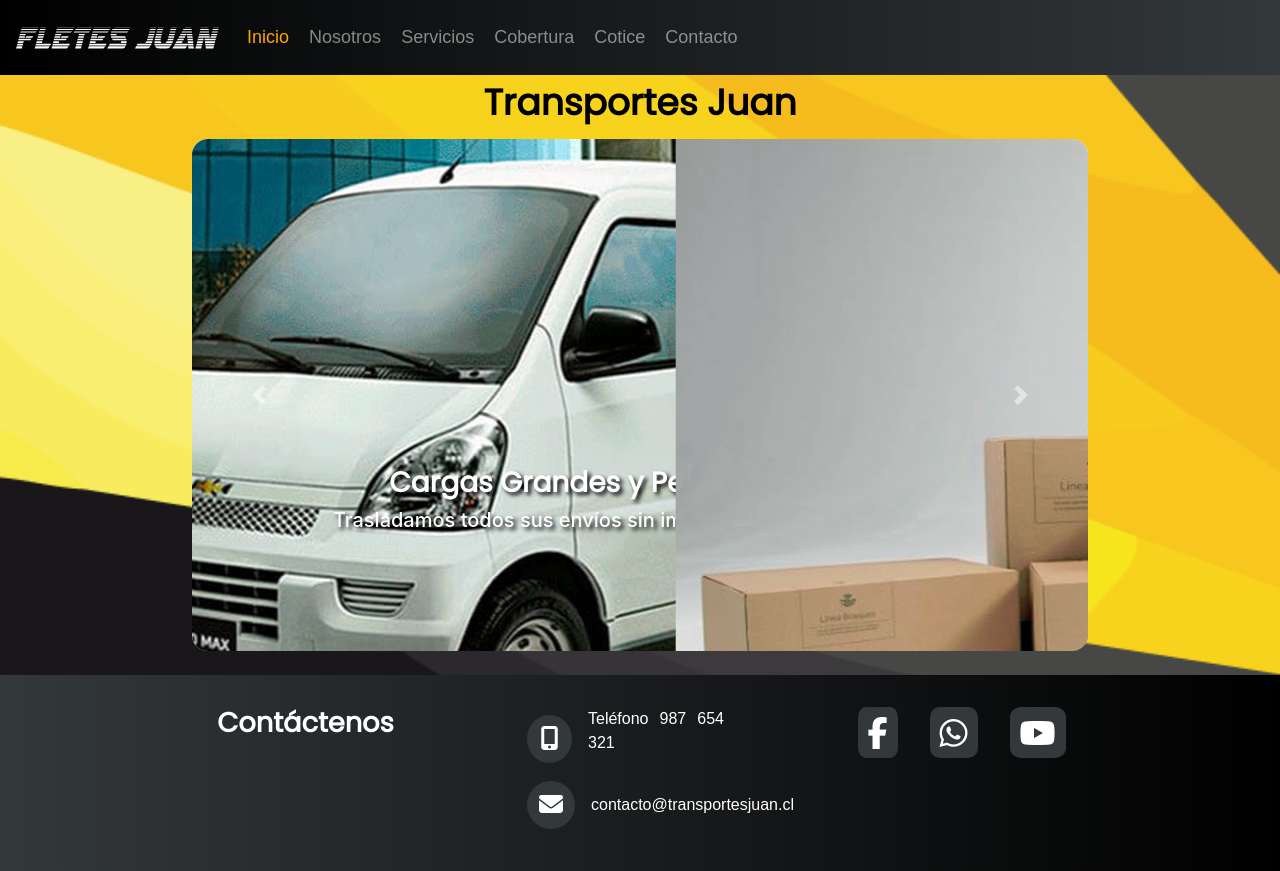
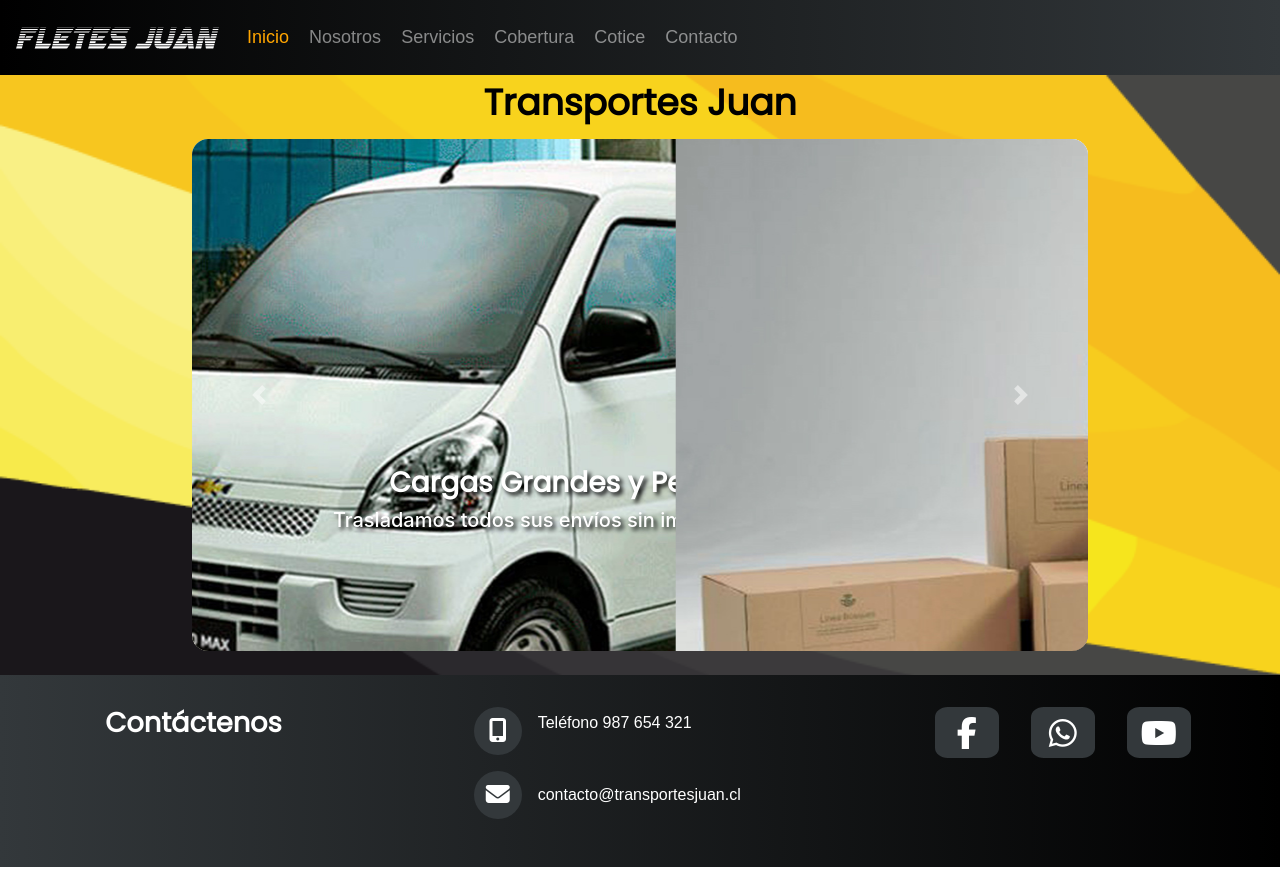
Before and after one commit to renedonaire/desarrollo_web, a website: page index.html in a window 1280 px wide. Drawn offline with nearby package versions, Linux system fonts and the light colour scheme.

Commit message:
Corrige overflow de Footer

```diff
--- a/index.html
+++ b/index.html
@@ -148,13 +148,13 @@
         <!--¿Se puede repetir sólo una vez y llamarlo en cada documento?-->
         <section class="row footer__seccionFooter">
             <!--Columna izquierda-->
-            <div class="col-sm-12 col-md-3">
+            <div class="col-xs-12 col-sm-12 col-md-6 col-lg-6 col-xl-4">
                 <article class="footer__seccionFooter--izquierdo">
                     <h2>Contáctenos</h2>
                 </article>
             </div>
             <!--Columna central-->
-            <div class="col-sm-12 col-md-3">
+            <div class="col-xs-12 col-sm-12 col-md-6 col-lg-6 col-xl-4">
                 <article class="footer__seccionFooter--centro">
                     <div class="footerInterior">
                         <i class="iconoCentro fa fa-mobile-alt"></i>
@@ -167,7 +167,7 @@
                 </article>
             </div>
             <!--Columna derecha-->
-            <div class="col-sm-12 col-md-3">
+            <div class="col-xs-12 col-sm-12 col-md-12 col-lg-6 col-xl-4">
                 <article class="footer__seccionFooter--derecho">
                     <i class="iconoDerecho fa fa-facebook"></i>
                     <i class="iconoDerecho fa fa-whatsapp"></i>
--- a/scss/_footer.scss
+++ b/scss/_footer.scss
@@ -28,15 +28,16 @@
 .footer__seccionFooter--centro {
 	display: flex;
 	flex-direction: column;
-	justify-content: center;
+	justify-content: flex-start;
 	align-items: flex-start;
 	height: 100%;
+	margin-right:  15vw;
 }
 
 .footer__seccionFooter--centro .footerInterior {
 	display: flex;
 	align-items: center;
-	margin-bottom: 10px;
+	margin-bottom: 1rem;
 }
 
 .footer__seccionFooter--centro .footerInterior p,
```
Also changed, not shown: css/estilos.css.
